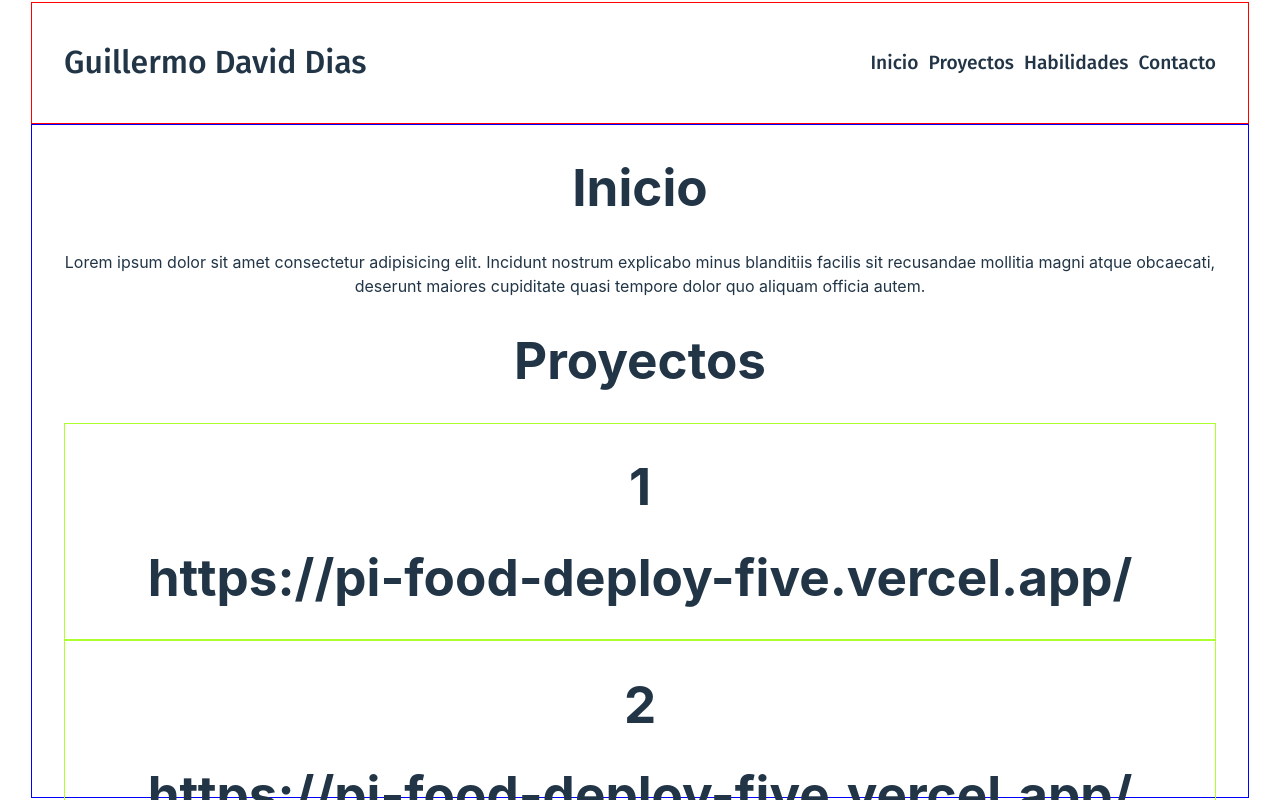
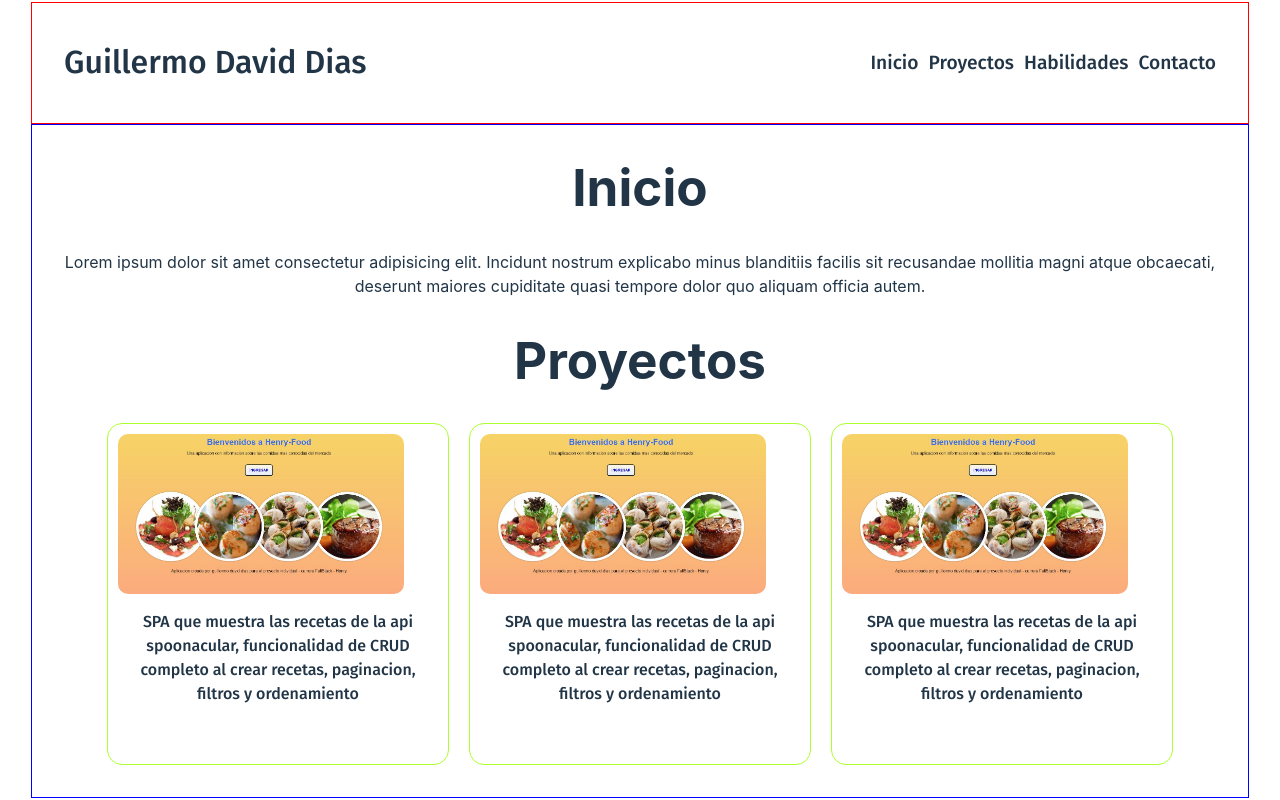
Before and after one commit to GDavidDias/Portfolio, a React (Vite) app in the folder cliente/: page /Home in a window 1280 px wide. Shown: the top 800 px of the page. Built offline with nearby package versions, Linux system fonts and the light colour scheme.

Commit message:
estilos generales

```diff
--- a/cliente/src/components/card/Card.jsx
+++ b/cliente/src/components/card/Card.jsx
@@ -5,11 +5,10 @@ const Card = ({proyect}) =>{
     return(
         <div className={style.container}>
             <div className={style.imageCard}>
-
+                <img src={proyect.image}></img>
             </div>
             <div className={style.datosCard}>
-                <h1>{proyect.id}</h1>
-                <h1>{proyect.url}</h1>
+                <p>{proyect.description}</p>
             </div>
         </div>
     )
--- a/cliente/src/components/card/Card.module.css
+++ b/cliente/src/components/card/Card.module.css
@@ -1,4 +1,24 @@
 .container{
     border: 1px solid greenyellow;
-
+    border-radius: 15px;
+    display: flex;
+    flex-direction: column;
+    height: 40vh;
+    width: 25vw;
+    align-items: center;
+    padding: 10px;
 }
+.imageCard{
+    height: 20vh;
+    width: 25vw;
+    display: flex;
+}
+.imageCard img{
+    max-width: 100%;
+    max-height: 100%;
+    border-radius: 10px;
+}
+.datosCard p{
+    font-size: 1rem;
+    font-family: 'Fira Sans', sans-serif;
+}
--- a/cliente/src/data/data.json
+++ b/cliente/src/data/data.json
@@ -1,7 +1,19 @@
 {
     "proyects":[
-        {"id":1,"url":"https://pi-food-deploy-five.vercel.app/"},
-        {"id":2,"url":"https://pi-food-deploy-five.vercel.app/"},
-        {"id":3,"url":"https://pi-food-deploy-five.vercel.app/"}
+        {"id":1,
+            "url":"https://pi-food-deploy-five.vercel.app/",
+            "image":"../../assets/images/Pi-Food.JPG",
+            "description":"SPA que muestra las recetas de la api spoonacular, funcionalidad de CRUD completo al crear recetas, paginacion, filtros y ordenamiento"
+        },
+        {"id":2,
+            "url":"https://pi-food-deploy-five.vercel.app/",
+            "image":"../../assets/images/Pi-Food.JPG",
+            "description":"SPA que muestra las recetas de la api spoonacular, funcionalidad de CRUD completo al crear recetas, paginacion, filtros y ordenamiento"
+        },
+        {"id":3,
+            "url":"https://pi-food-deploy-five.vercel.app/",
+            "image":"../../assets/images/Pi-Food.JPG",
+            "description":"SPA que muestra las recetas de la api spoonacular, funcionalidad de CRUD completo al crear recetas, paginacion, filtros y ordenamiento"
+        }
     ]
 }
--- a/cliente/src/views/home/Home.jsx
+++ b/cliente/src/views/home/Home.jsx
@@ -34,6 +34,7 @@ const Home = () =>{
             </div>
             <div className={style.Proyectos}>
                 <h1>Proyectos</h1>
+                <div className={style.CardsProyectos}>
                     {
                         data?.proyects.map((proyect,index)=>(
                             <div key={index}>
@@ -41,6 +42,7 @@ const Home = () =>{
                             </div>
                         ))
                     }
+                </div>
             </div>
             <div className={style.Habilidades}>
                 <h1>Habilidades</h1>
--- a/cliente/src/views/home/Home.module.css
+++ b/cliente/src/views/home/Home.module.css
@@ -5,3 +5,9 @@
     padding-left: 2rem;
     padding-right: 2rem;
 }
+.CardsProyectos{
+    display: flex;
+    flex-direction: row;
+    justify-content: center;
+    gap: 20px;
+}
```
Lines whose indentation alone changed are shown as unchanged.
